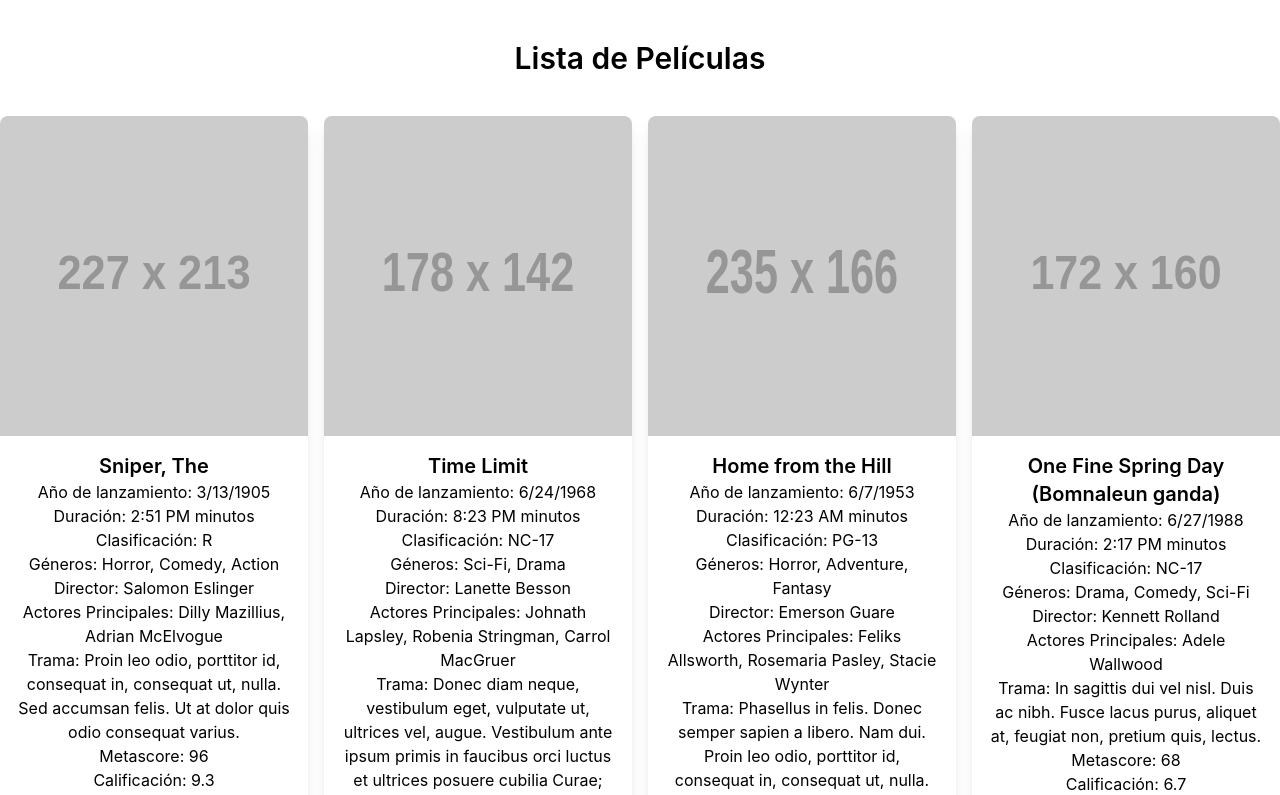
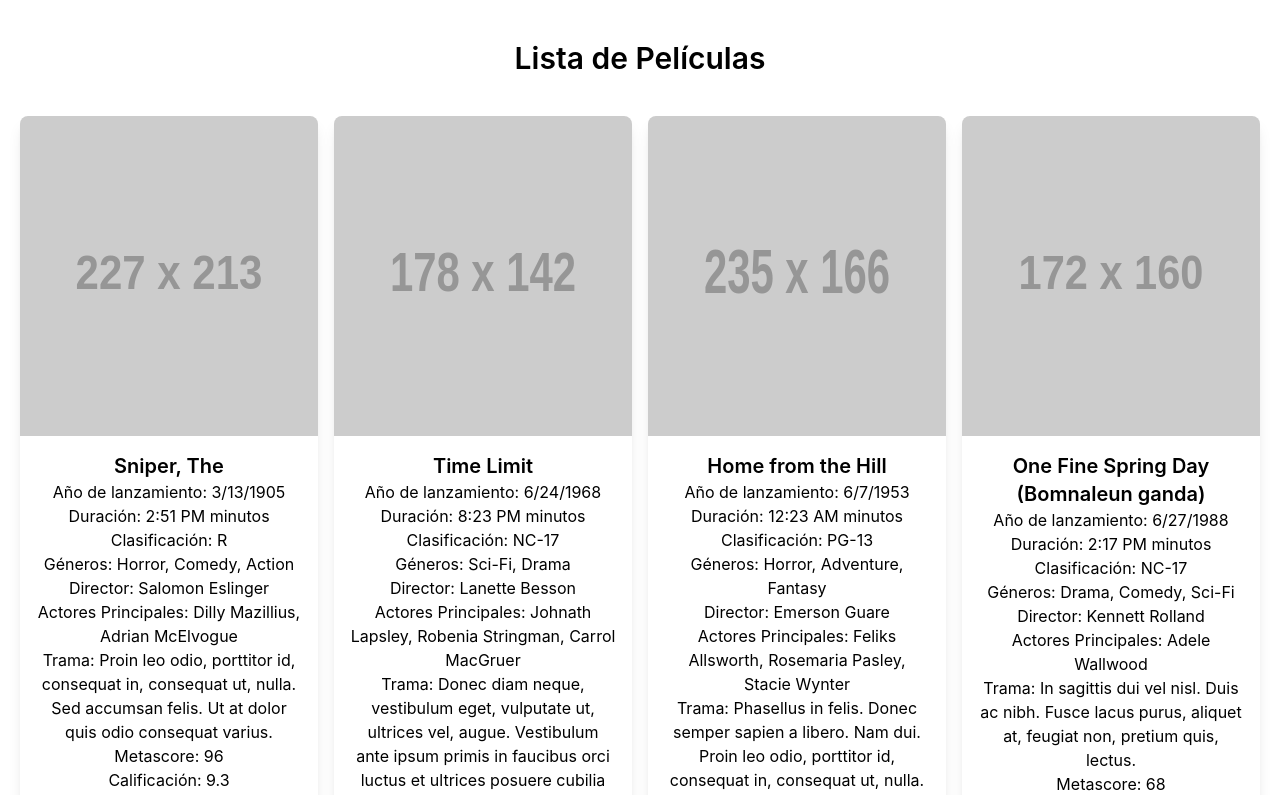
Before and after one commit to Chukin95/peliculas, a React (Create React App) app: page / in a window 1280 px wide. Shown: the top 795 px of the page. Built offline with nearby package versions, Linux system fonts and the light colour scheme.

Commit message:
1.0.4
fix margin x

```diff
--- a/src/MovieList.js
+++ b/src/MovieList.js
@@ -3,7 +3,7 @@ import MovieCard from './MovieCard';
 
 function MovieList({ movies }) {
   return (
-    <div className="mb-10 grid grid-cols-1 sm:grid-cols-2 md:grid-cols-3 lg:grid-cols-4 gap-4">
+    <div className="mb-10 mx-5 grid grid-cols-1 sm:grid-cols-2 md:grid-cols-3 lg:grid-cols-4 gap-4">
       {movies.map((movie, index) => (
         <MovieCard key={index} {...movie} />
       ))}
```
